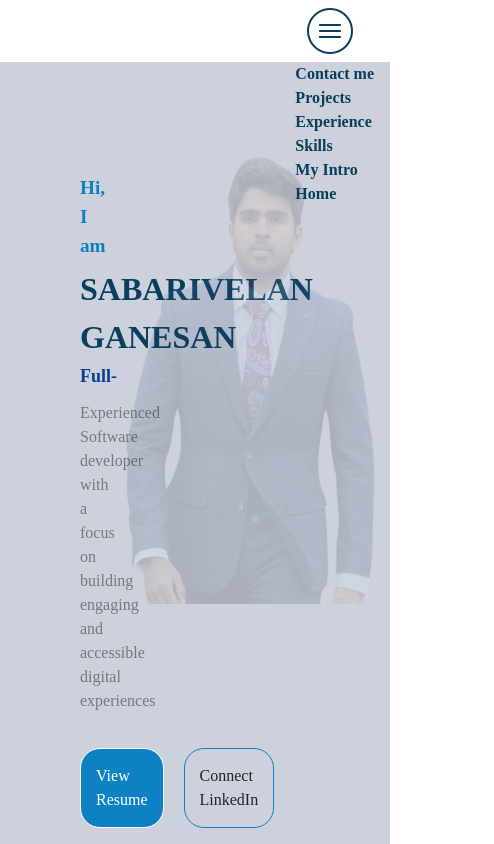
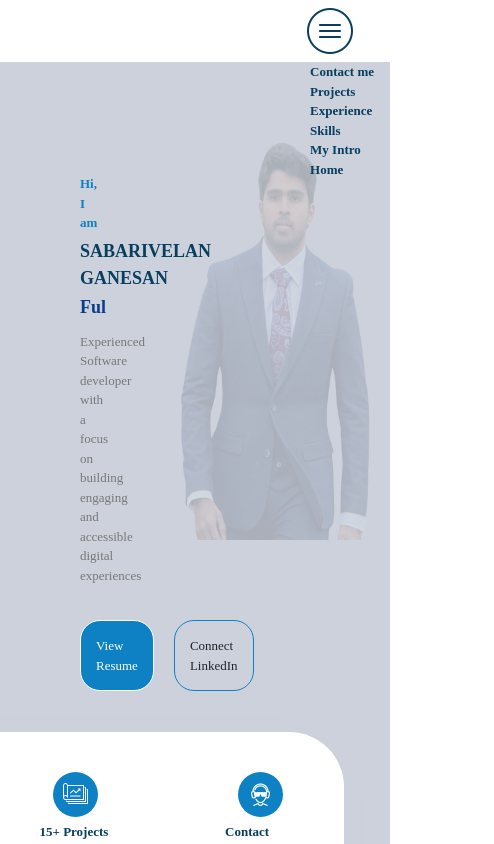
Before and after one commit to sabarivelanganesan/gsv-portfolio-v2, a React (Create React App) app: page / in a window 390 px wide. Shown: the top 844 px of the page, 494 px wide, since content can reach past the window. Built offline with nearby package versions, Linux system fonts and the light colour scheme; the HTML template or start-up script is replaced by a standard one; a web font is replaced by a local one.

Commit message:
[PATCH]Add responsive design

```diff
--- a/src/App.css
+++ b/src/App.css
@@ -81,8 +81,8 @@
 /* Home Section */
 .home-section {
   z-index: 1;
-  -webkit-animation: scale-in-center 0.5s cubic-bezier(0.250, 0.460, 0.450, 0.940) both;
-  animation: scale-in-center 0.5s cubic-bezier(0.250, 0.460, 0.450, 0.940) both;
+  /* -webkit-animation: scale-in-center 0.5s cubic-bezier(0.250, 0.460, 0.450, 0.940) both;
+  animation: scale-in-center 0.5s cubic-bezier(0.250, 0.460, 0.450, 0.940) both; */
   display: flex;
   padding-bottom: 150px;
   position: relative;
@@ -299,8 +299,22 @@
 }
 
 @media screen and (max-width: 1187px) {
+  body {
+    font-size: small !important;
+  }
+  .profile-section .profile-start {
+    font-size: small !important;
+  }
+  .profile-section .profile-name {
+    font-size: large !important;
+  }
+  .profile-section.profile-title {
+    font-size: medium !important;
+  }
   .profile-image-section .profile-image {
     right: 190px;
+    height: 400px;
+    width: 190px;
   }
   .hometointromodel {
     width: 700px;
@@ -327,9 +341,9 @@
   }
 }
 
-@media screen and (max-width: 710px){
+@media screen and (max-width: 555px){
   .profile-image-section .profile-image {
-    left: 32%;
+    right: 20px;
     opacity: .16;
   }
 }
--- a/src/App.js
+++ b/src/App.js
@@ -28,7 +28,7 @@ function App() {
           <Qualifications />
           <Myworks />
           {/* <Projects /> */}
-          <ContactMe />
+          {/* <ContactMe /> */}
         </>
       )}
     </div>
```
